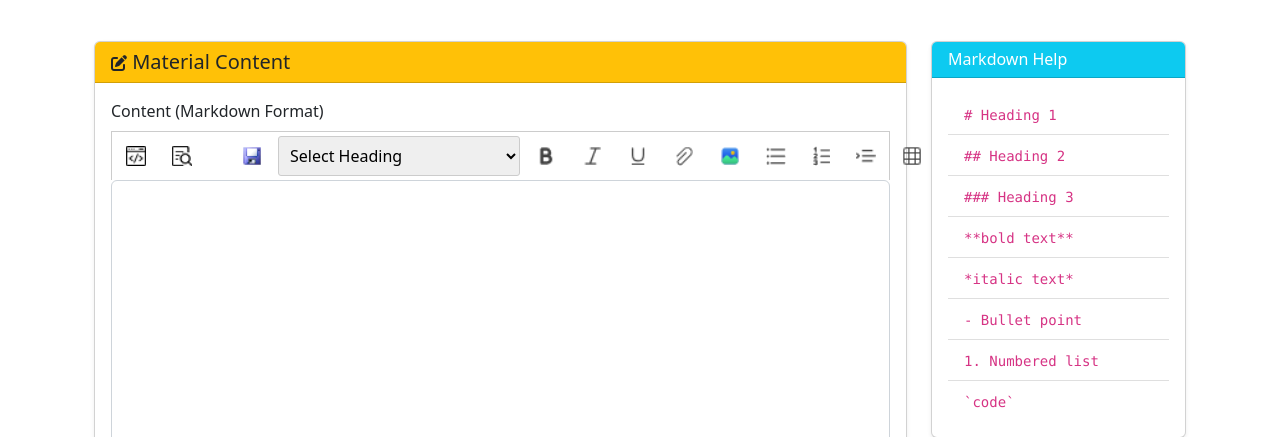
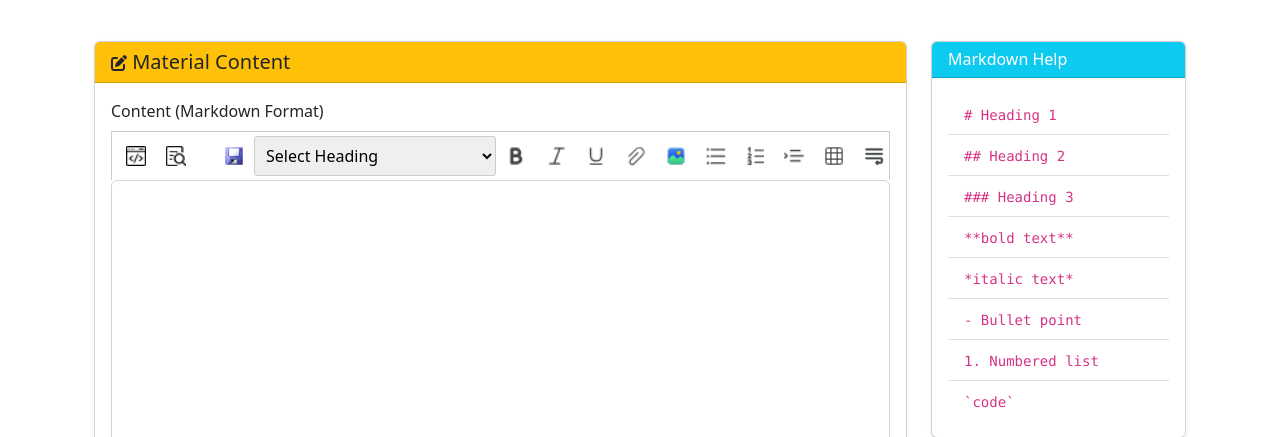
Before and after one commit to abhaysharma3021/aida, a Flask app: template app/templates/edit_material.html in a window 1280 px wide. Shown: the part 300-737 px from the top of the page. Run offline with Flask 3, Linux system fonts and the light colour scheme; the template is opened without the code that fills it, so the values that code supplies are empty; some libraries are stand-ins or nearby versions; grey boxes are pictures that could not be loaded.

Commit message:
Update on 9 July - For markdown Updates

```diff
--- a/app/templates/edit_material.html
+++ b/app/templates/edit_material.html
@@ -223,7 +223,7 @@
                 display: flex;
                 justify-content: flex-start;
                 border: 1px solid #ccc;
-                gap: 6px;
+                gap: 0px;
                 border-bottom: none;
             }
             .toolbar button {
```
